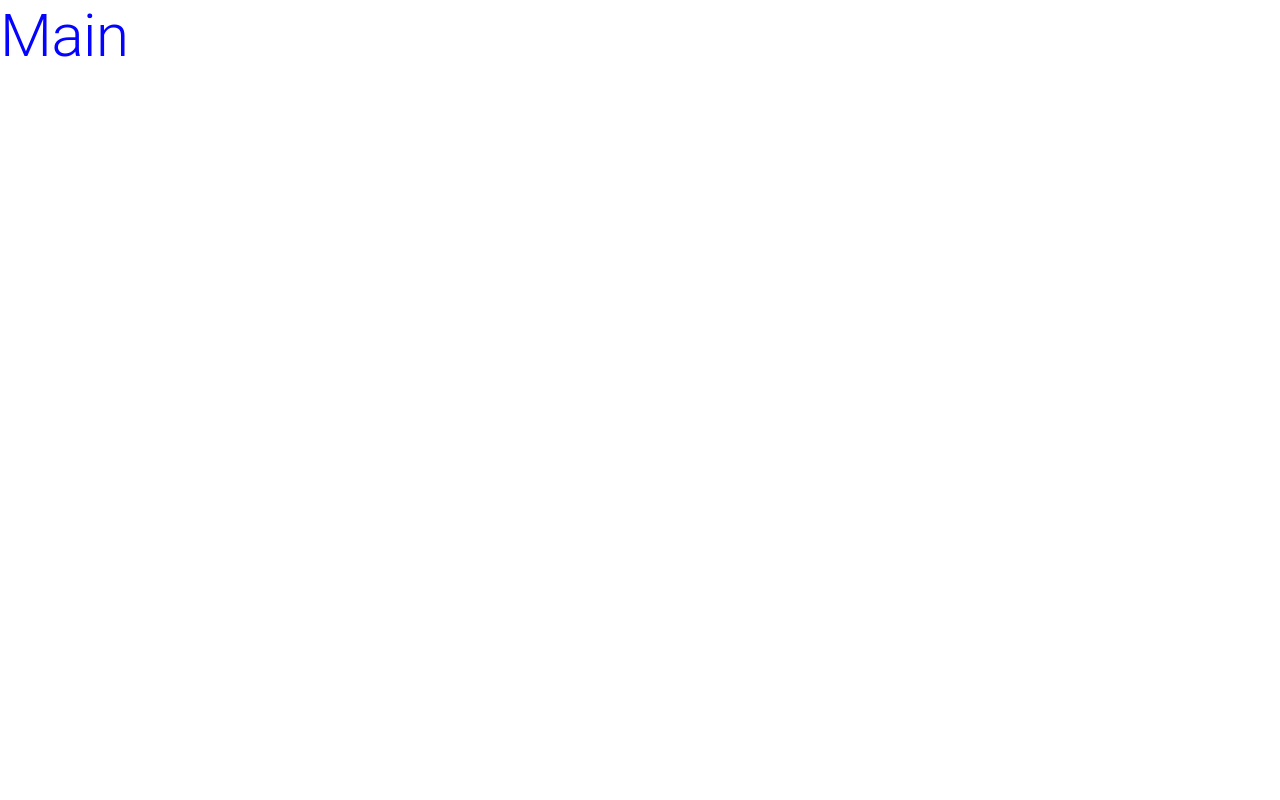
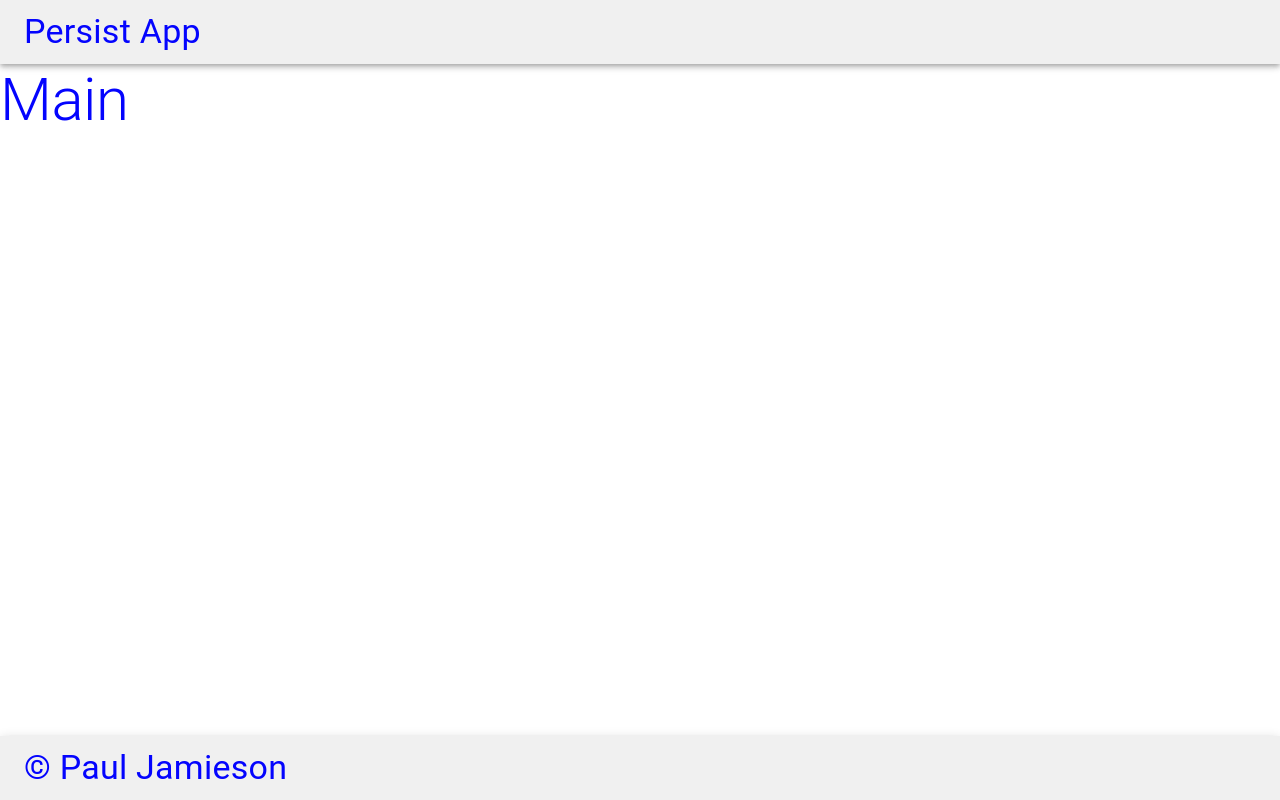
Before and after one commit to pauljamieson/react-redux-persist-example, a React (Create React App) app: page / in a window 1280 px wide. Built offline with nearby package versions, Linux system fonts and the light colour scheme.

Commit message:
Setup basic navbar and footbar

```diff
--- /dev/null
+++ b/src/components/FooterBar.js
@@ -0,0 +1,23 @@
+import { AppBar, makeStyles, Toolbar, Typography } from "@material-ui/core";
+import React from "react";
+import strings from "../strings";
+
+const useStyles = makeStyles({
+  bottom: { top: "auto", bottom: 0 },
+});
+
+const FooterBar = (props) => {
+  const classes = useStyles();
+
+  return (
+    <AppBar position="fixed" className={classes.bottom}>
+      <Toolbar>
+        <Typography color="textPrimary" variant="h4">
+          {strings("copyright")}
+        </Typography>
+      </Toolbar>
+    </AppBar>
+  );
+};
+
+export default FooterBar;
--- a/src/components/Main.js
+++ b/src/components/Main.js
@@ -1,12 +1,16 @@
 import { Typography } from "@material-ui/core";
 import React from "react";
+import FooterBar from "./FooterBar";
+import NavBar from "./NavBar";
 
 const Main = (props) => {
   return (
     <div>
+      <NavBar />
       <Typography color="textPrimary" variant="h2">
         Main
       </Typography>
+      <FooterBar />
     </div>
   );
 };
--- /dev/null
+++ b/src/components/NavBar.js
@@ -0,0 +1,17 @@
+import { AppBar, Toolbar, Typography } from "@material-ui/core";
+import React from "react";
+import strings from "../strings";
+
+const NavBar = (props) => {
+  return (
+    <AppBar position="static">
+      <Toolbar>
+        <Typography color="textPrimary" variant="h4">
+          {strings("app_name")}
+        </Typography>
+      </Toolbar>
+    </AppBar>
+  );
+};
+
+export default NavBar;
--- /dev/null
+++ b/src/store/store.js
@@ -0,0 +1,3 @@
+import { createStore } from "redux";
+import { persistStore, persistReducer } from "redux-persist";
+import { storage } from "redux-persist/lib/storage";
--- /dev/null
+++ b/src/strings/index.js
@@ -0,0 +1,12 @@
+const strings = (stringName) => {
+  switch (stringName) {
+    case "app_name":
+      return "Persist App";
+    case "copyright":
+      return "\u00A9 Paul Jamieson";
+    default:
+      return "";
+  }
+};
+
+export default strings;
```
